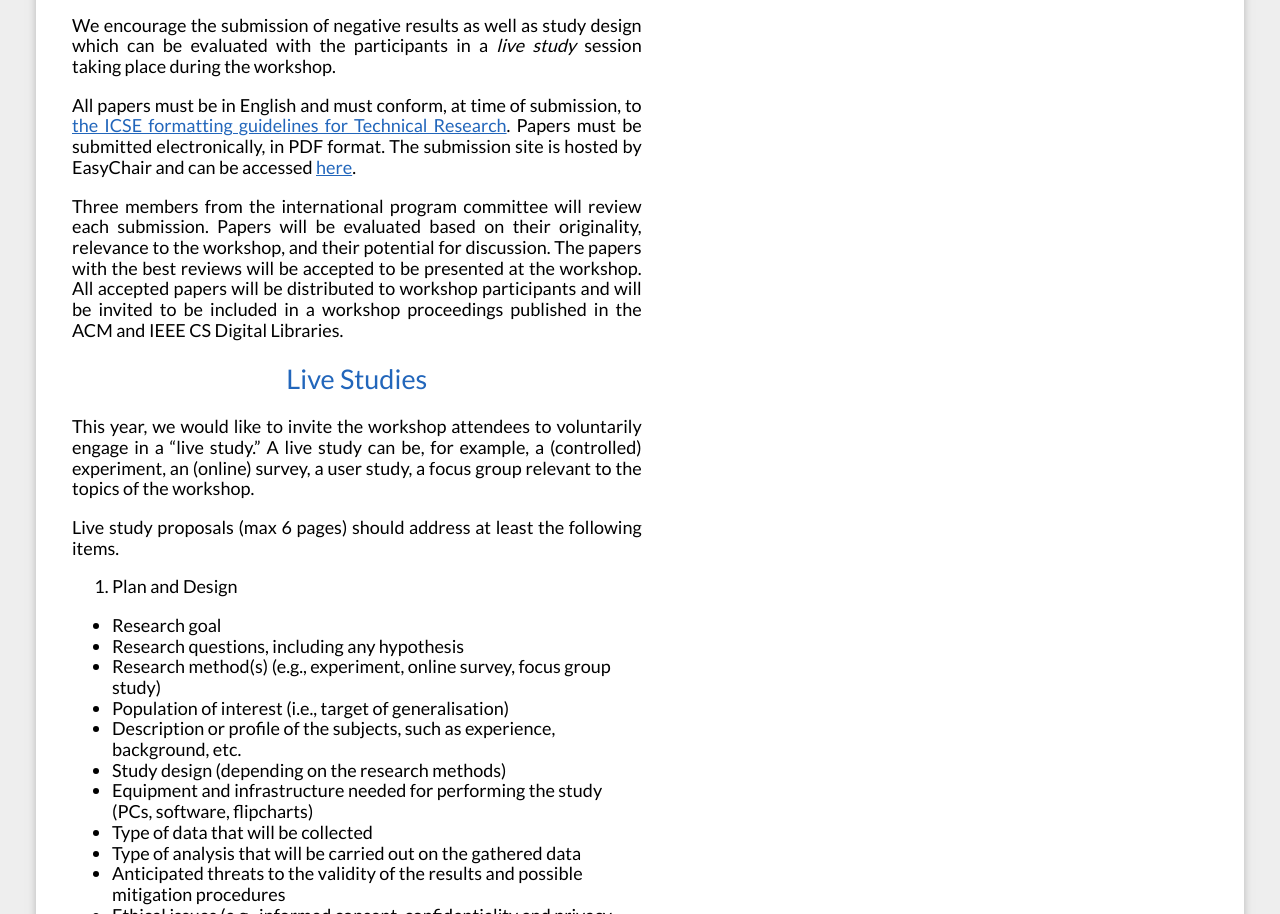
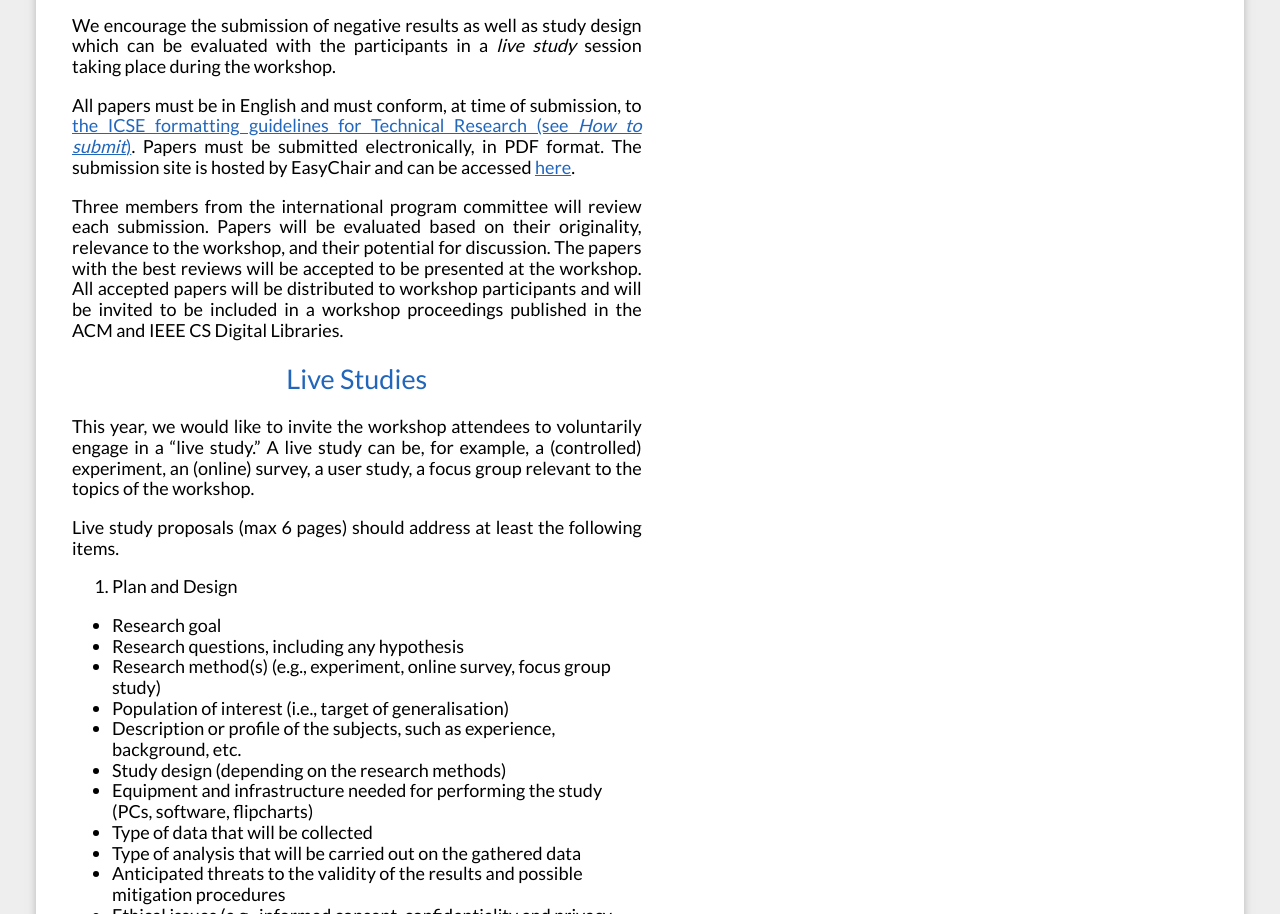
Before and after one commit to SEmotion/2020, a plain HTML site: page call.html in a window 1280 px wide. Shown: the part 2427-3341 px from the top of the page. Drawn offline with nearby package versions, Linux system fonts and the light colour scheme.

Commit message:
Published snapshot as of 2020-01-13.

```diff
--- a/call.html
+++ b/call.html
@@ -84,7 +84,7 @@
 <!-- on emotions](https://arxiv.org/abs/1803.02300), and sentiment analysis datasets. -->
 <!-- https://link.springer.com/article/10.1007/s10664-017-9546-9#Sec7 -->
 <p>We encourage the submission of negative results as well as study design which can be evaluated with the participants in a <em>live study</em> session taking place during the workshop.</p>
-<p>All papers must be in English and must conform, at time of submission, to <a href="https://www.ieee.org/conferences/publishing/templates.html">the ICSE formatting guidelines for Technical Research</a>. Papers must be submitted electronically, in PDF format. The submission site is hosted by EasyChair and can be accessed <a href="https://easychair.org/conferences/?conf=semotion20">here</a>.</p>
+<p>All papers must be in English and must conform, at time of submission, to <a href="https://conf.researchr.org/track/icse-2020/icse-2020-papers#Call-for-Papers">the ICSE formatting guidelines for Technical Research (see <em>How to submit</em>)</a>. Papers must be submitted electronically, in PDF format. The submission site is hosted by EasyChair and can be accessed <a href="https://easychair.org/conferences/?conf=semotion20">here</a>.</p>
 <p>Three members from the international program committee will review each submission. Papers will be evaluated based on their originality, relevance to the workshop, and their potential for discussion. The papers with the best reviews will be accepted to be presented at the workshop. All accepted papers will be distributed to workshop participants and will be invited to be included in a workshop proceedings published in the ACM and IEEE CS Digital Libraries.</p>
 <!-- You can download the PDF version of this CfP [here](SEmotion19.pdf). -->
 <h2 id="live-studies">Live Studies</h2>
```
